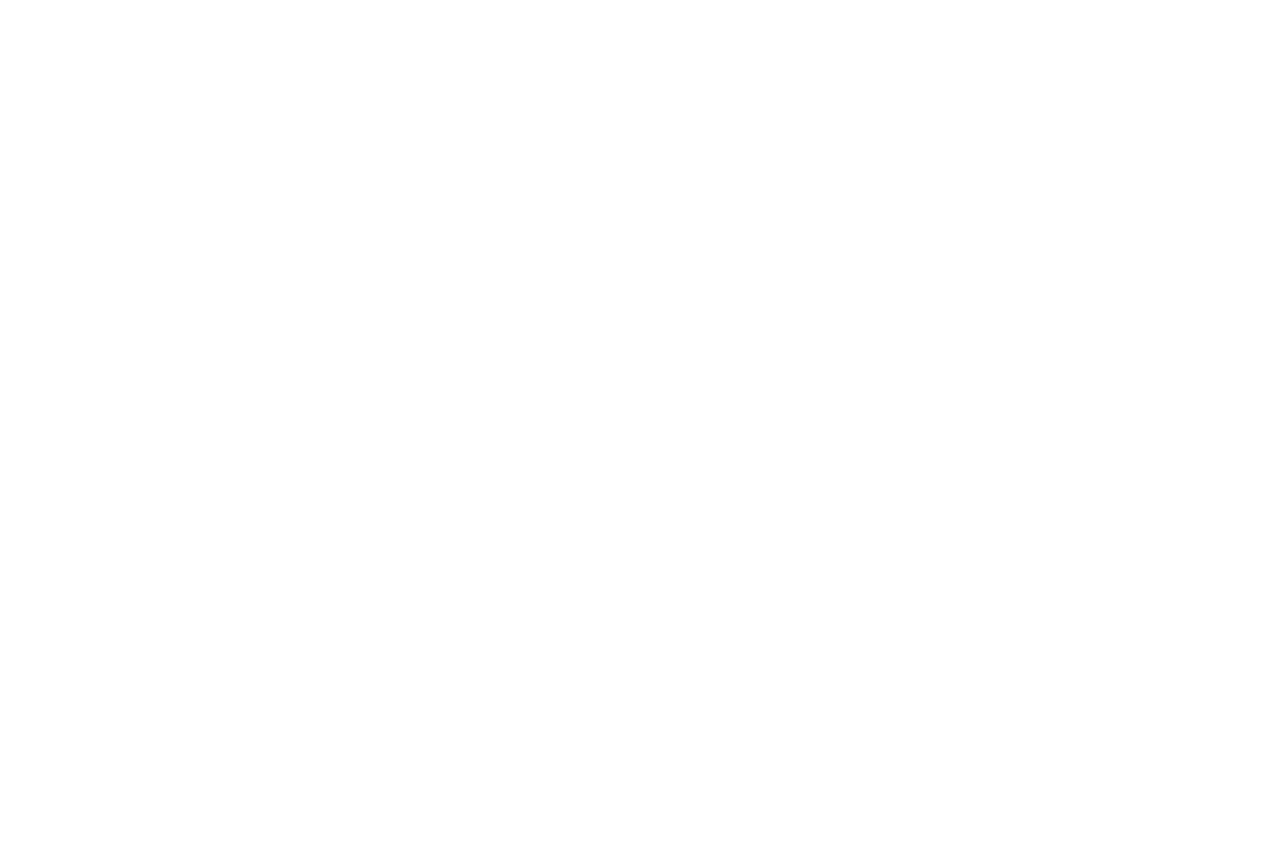
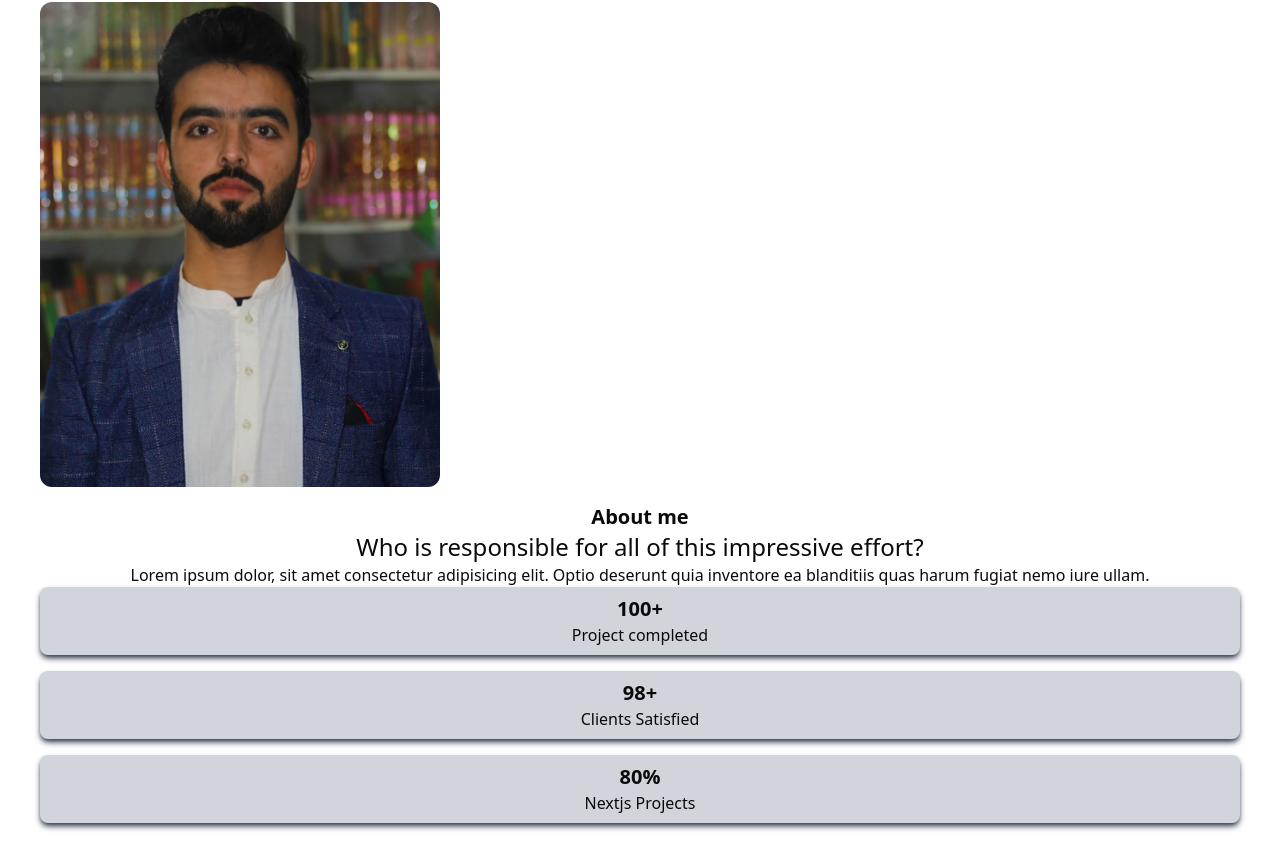
Before and after one commit to iamasadshah/my-portfolio, a Next.js app: page / in a window 1280 px wide. Shown: the part 1390-2253 px from the top of the page. Before the commit the page ends 1360 px from the top, so only its background shows below. Built offline with nearby package versions, Linux system fonts and the light colour scheme.

Commit message:
new section added

```diff
--- /dev/null
+++ b/src/app/components/About-me.tsx
@@ -0,0 +1,44 @@
+import React from "react";
+import Image from "next/image";
+const About = () => {
+  return (
+    <div className="py-6 px-10">
+      <div className="about-me-image">
+        <Image
+          src={"/asadshah.jpg"}
+          alt="asad-shah"
+          width={400}
+          height={400}
+          className="rounded-xl"
+        />
+      </div>
+      <div className="text-div text-center py-4">
+        <p className="text-xl font-semibold">About me</p>
+        <h3 className="text-2xl">
+          Who is responsible for all of this impressive effort?
+        </h3>
+        <p>
+          Lorem ipsum dolor, sit amet consectetur adipisicing elit. Optio
+          deserunt quia inventore ea blanditiis quas harum fugiat nemo iure
+          ullam.
+        </p>
+        <div className="card-div">
+          <div className="bg-gray-300 cards">
+            <h4 className="text-xl font-bold">100+</h4>
+            <p>Project completed</p>
+          </div>
+          <div className="bg-gray-300 cards">
+            <h4 className="text-xl font-bold">98+</h4>
+            <p>Clients Satisfied</p>
+          </div>
+          <div className="bg-gray-300 cards">
+            <h4 className="text-xl font-bold">80%</h4>
+            <p>Nextjs Projects</p>
+          </div>
+        </div>
+      </div>
+    </div>
+  );
+};
+
+export default About;
--- a/src/app/globals.css
+++ b/src/app/globals.css
@@ -87,4 +87,10 @@ html::-webkit-scrollbar {
   .service-image {
     @apply animate-pulse;
   }
+  .card-div {
+    @apply flex flex-col space-y-4;
+  }
+  .cards {
+    @apply rounded-lg py-2 px-4 shadow-md shadow-gray-700;
+  }
 }
--- a/src/app/page.tsx
+++ b/src/app/page.tsx
@@ -1,12 +1,15 @@
 import React from "react";
 import Hero from "./components/Hero";
 import Services from "./components/Services";
+import About from "./components/About-me";
 export default function Home() {
   return (
     <>
       <Hero />
       <hr className="border-t-8 border-gray-300" />
       <Services />
+      <hr className="border-t-8 border-gray-300" />
+      <About />
     </>
   );
 }
```
Also changed, not shown: public/asadshah.jpg (added).
